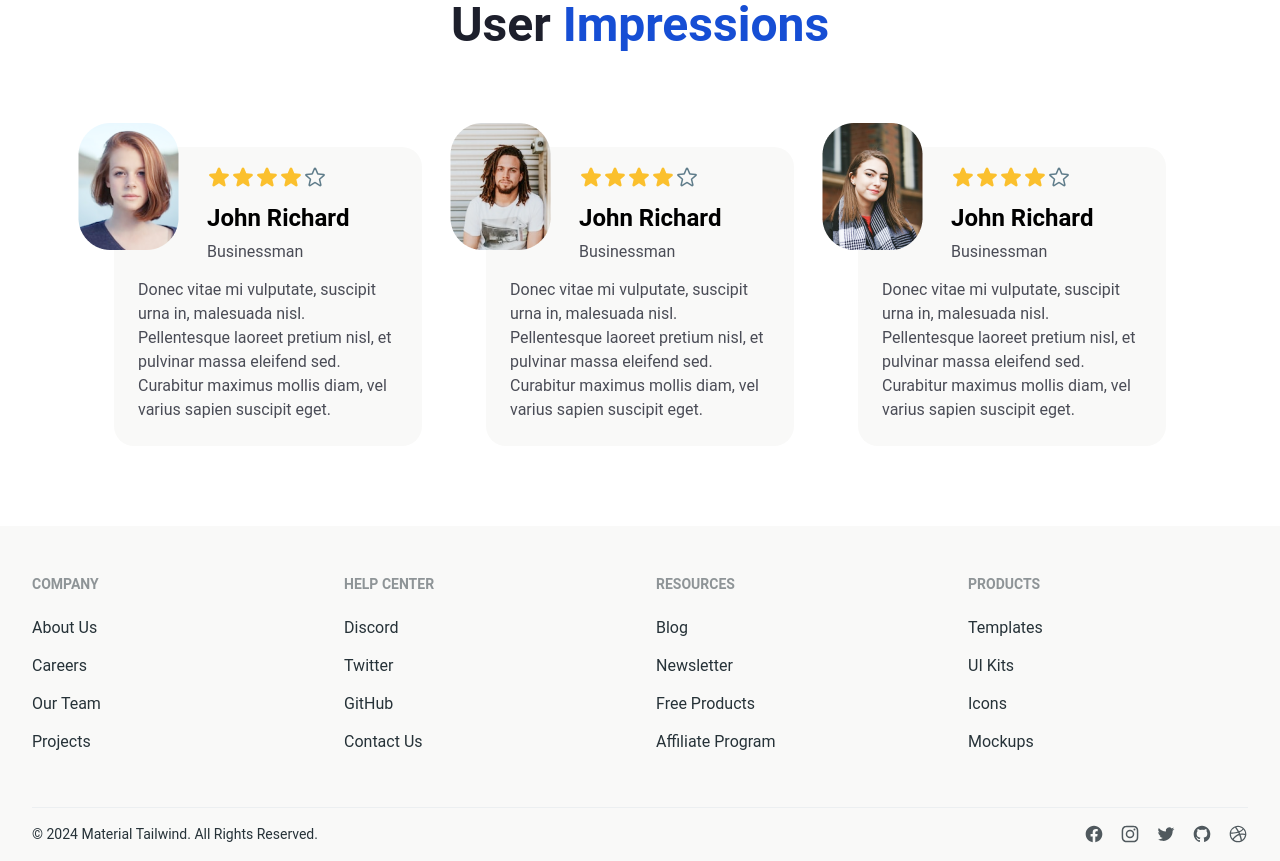
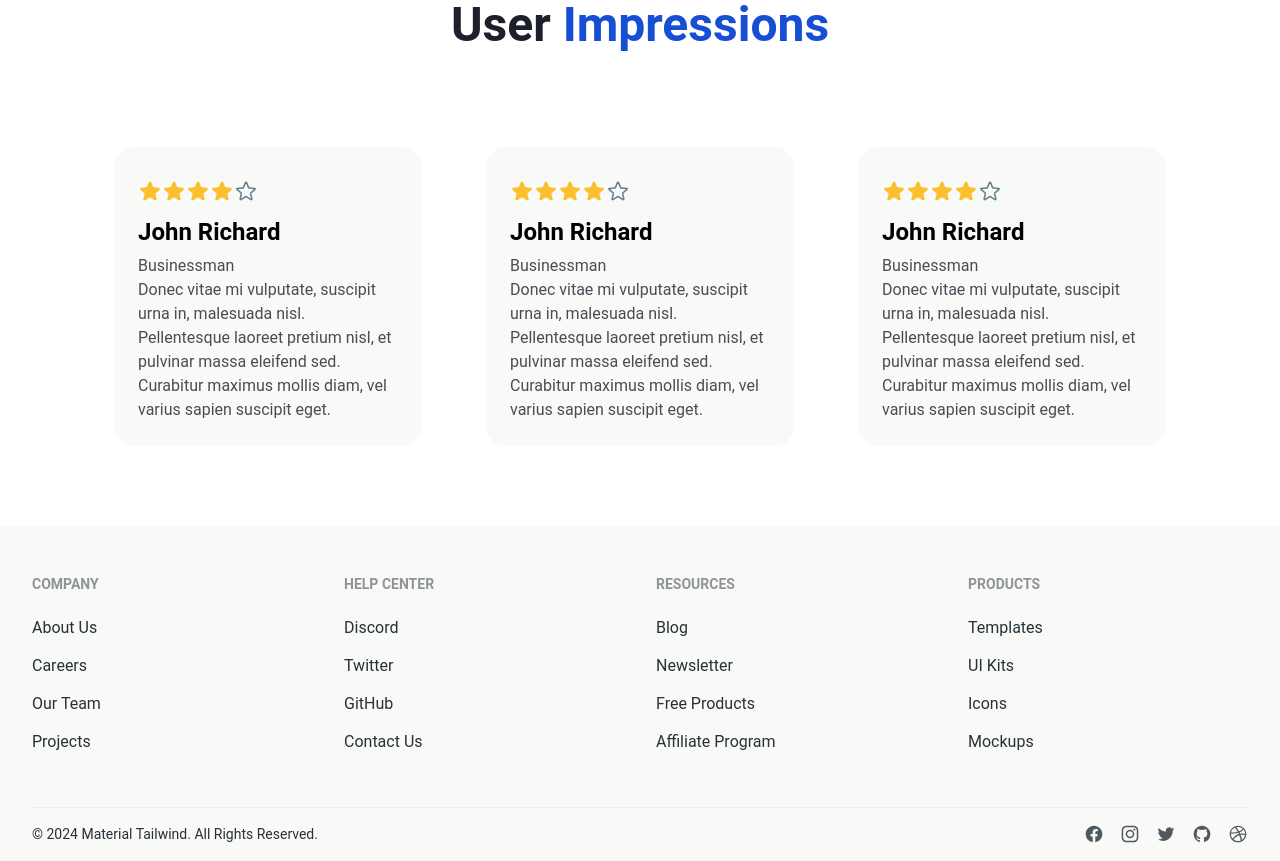
Before and after one commit to Sefi123/job-vis, a React (Create React App) app: page /home in a window 1280 px wide. Shown: the part 1880-2741 px from the top of the page. Built offline with nearby package versions, Linux system fonts and the light colour scheme; no server answers.

Commit message:
Removed image from user impression card

```diff
--- a/src/components/UserImpression/index.js
+++ b/src/components/UserImpression/index.js
@@ -45,10 +45,11 @@ const UserImpression = () => {
           return (
             <div className="UserImpressions-card bg-[#F9F9F8] rounded-[20px] p-[24px] pt-[32px]">
               <div className="UserImpressions-card-content">
-                <div className="flex items-center mt-[-28px] ml-[-32px]">
-                  <div className="UserImpressions-img translate-x-[-28px] translate-y-[-28px]">
+                {/* <div className="flex items-center mt-[-28px] ml-[-32px]"> */}
+                <div className="flex items-center">
+                  {/* <div className="UserImpressions-img translate-x-[-28px] translate-y-[-28px]">
                     <img src={item.userImg} alt="UserImpressions-img" />
-                  </div>
+                  </div> */}
                   <div className="UserImpressions-card-heading flex gap-[6px] flex-col">
                     <div className="rating-bar">
                       <Rating value={4} />
```
